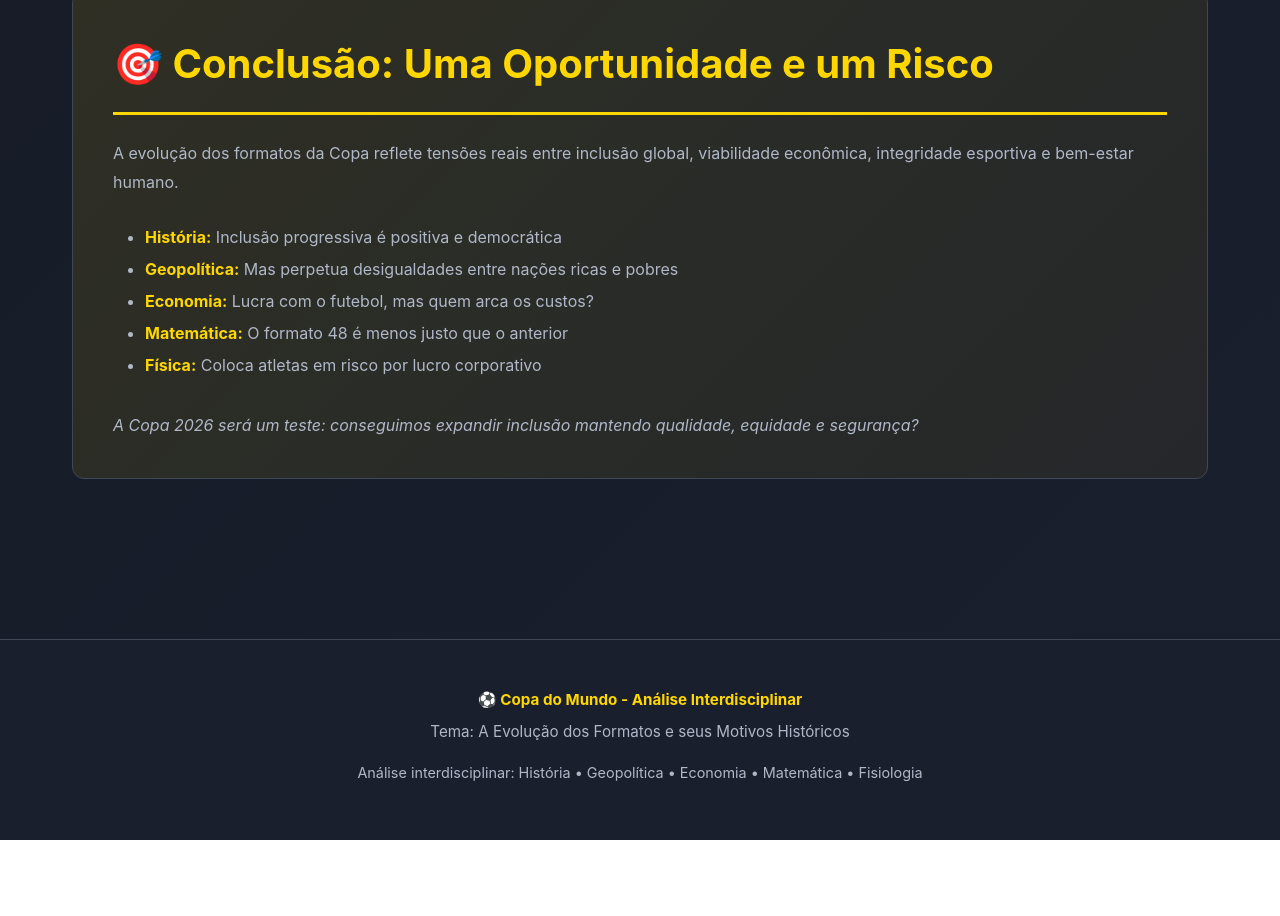
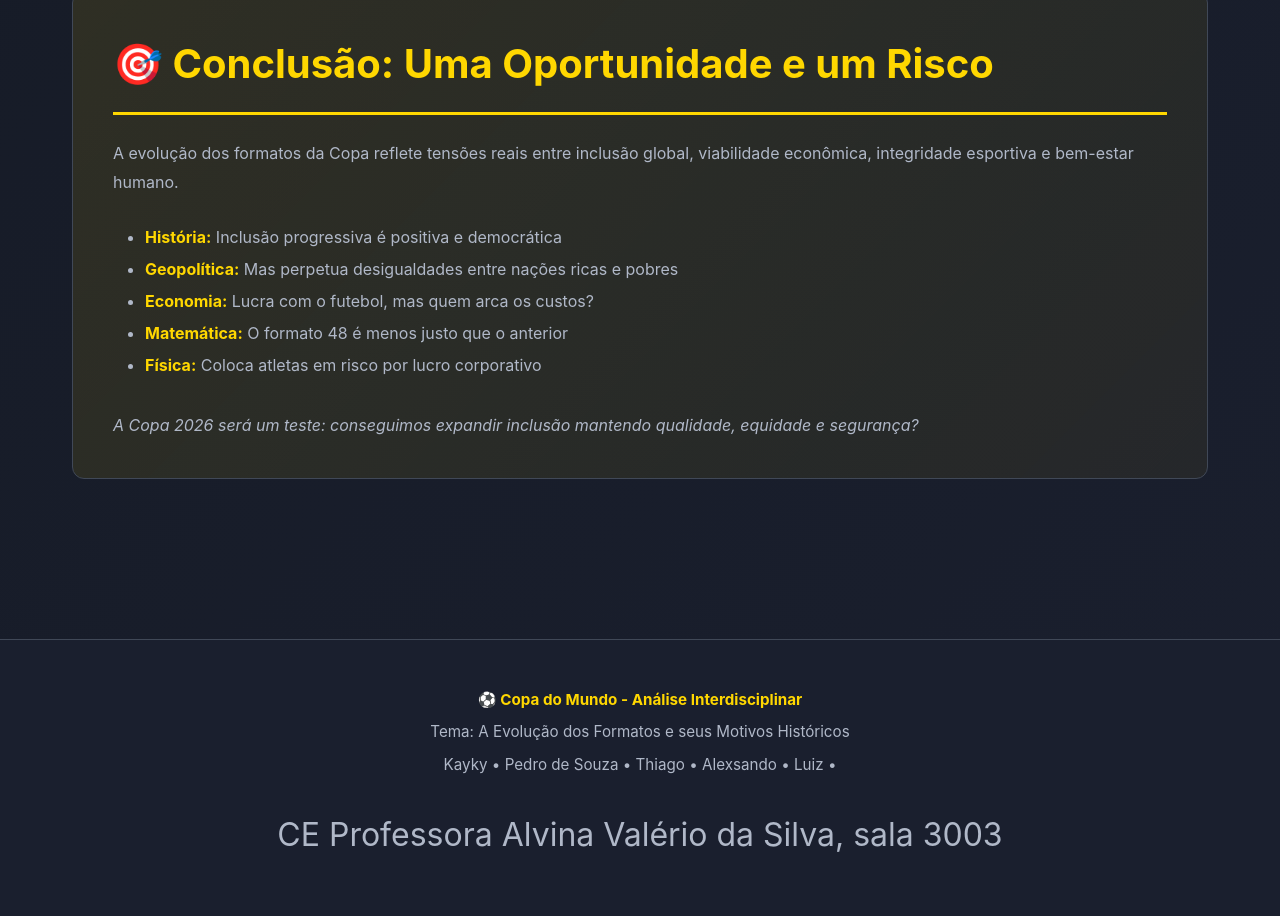
Before and after one commit to kaykyprogramas01/Trabalho-da-feira-3003, a plain HTML site: page index.html in a window 1280 px wide. Shown: the part 5227-6143 px from the top of the page. Before the commit the page ends 6067 px from the top, so only its background shows below. Drawn offline with Linux system fonts and the light colour scheme.

Commit message:
Update index.html

```diff
--- a/index.html
+++ b/index.html
@@ -699,8 +699,9 @@
     <!-- Footer -->
     <footer>
         <p><strong>⚽ Copa do Mundo - Análise Interdisciplinar</strong></p>
-        <p>Tema: A Evolução dos Formatos e seus Motivos Históricos</p>
-        <p style="margin-top: 1rem; font-size: 0.9rem;">Análise interdisciplinar: História • Geopolítica • Economia • Matemática • Fisiologia</p>
+        <p>Tema: A Evolução dos Formatos e seus Motivos Históricos</p
+        <p style="margin-top: 1rem; font-size: 0.9rem;"> Kayky • Pedro de Souza •  Thiago • Alexsando • Luiz •   </p>
+        <p style="margin-top: 2.0rem; font-size: 2.0rem; color: var(--text-secondary);"> CE Professora Alvina Valério da Silva, sala 3003 </p>
     </footer>
 
     <script>
```
